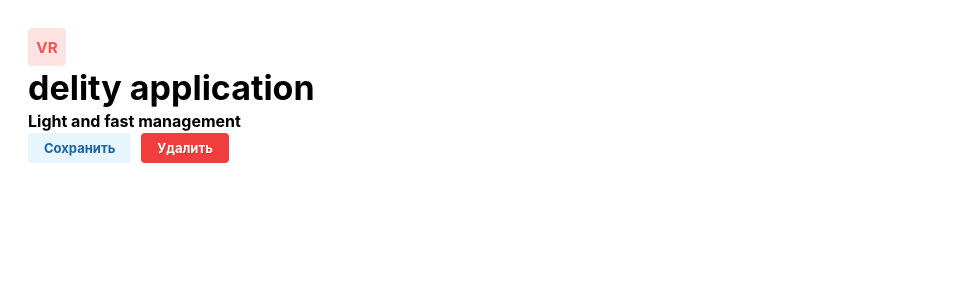
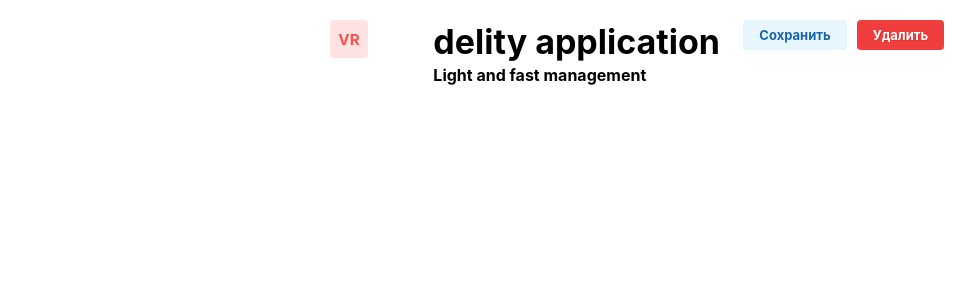
Before and after one commit to PyMba86/delity, a React (Create React App) app in the folder web/: page / in a window 1280 px wide. Shown: the top 300 px of the page, without its empty margins (0-979 px from the left). Built offline with nearby package versions, Linux system fonts and the light colour scheme.

Commit message:
jss global plugin

```diff
--- a/web/package.json
+++ b/web/package.json
@@ -11,6 +11,7 @@
     "@types/react": "^17.0.8",
     "@types/react-dom": "^17.0.5",
     "clsx": "^1.1.1",
+    "jss-plugin-global": "^10.6.0",
     "react": "^17.0.2",
     "react-dom": "^17.0.2",
     "react-jss": "^10.6.0",
--- a/web/src/App.tsx
+++ b/web/src/App.tsx
@@ -4,6 +4,34 @@ import {Button} from "./components/Button";
 import {Avatar} from "./components/Avatar";
 import {Text} from "./components/Text";
 import {Title} from "./components/Title";
+import {Col, Grid} from "./components/Grid";
+import {JssProvider, SheetsRegistry} from "react-jss";
+import jss from 'jss';
+import globalPlugin from 'jss-plugin-global';
+
+
+const setupJss = () => {
+
+    jss.use(globalPlugin());
+
+    const sheetsRegistry = new SheetsRegistry();
+
+    const globalStyleSheet = jss.createStyleSheet(
+        {
+            '@global': {
+                body: {
+                    margin: 0
+                }
+            }
+        }
+    ).attach();
+
+    sheetsRegistry.add(globalStyleSheet);
+
+    return sheetsRegistry;
+}
+
+const sheets = setupJss();
 
 function App() {
 
@@ -12,17 +40,25 @@ function App() {
 
     const theme = useTheme(colorScheme, true);
 
+
     return (
+        <JssProvider registry={sheets}>
             <ThemeProvider theme={theme}>
                 <div style={{
                     backgroundColor:
                         theme.colorScheme === "dark" ? theme.colors.dark[7] : theme.white,
                     minHeight: "100vh",
-                padding: theme.spacing.lg
                 }}>
+                    <Grid gutter={0} justify={'center'} style={{padding: theme.spacing.lg}}>
+                        <Col span={1}>
                             <Avatar color="red">VR</Avatar>
+
+                        </Col>
+                        <Col span={3}>
                             <Title order={1}>delity application</Title>
                             <Text weight={700}>Light and fast management</Text>
+                        </Col>
+                        <Col span={2}>
                             <Button variant={'light'} style={{marginRight: 10}}
                                     onClick={() => setColorScheme('dark')}>
                                 Сохранить
@@ -31,8 +67,11 @@ function App() {
                                     onClick={() => setColorScheme('light')}>
                                 Удалить
                             </Button>
+                        </Col>
+                    </Grid>
                 </div>
             </ThemeProvider>
+        </JssProvider>
     );
 }
 
--- a/web/src/components/Grid/Col.tsx
+++ b/web/src/components/Grid/Col.tsx
@@ -0,0 +1,54 @@
+import {CommonProps, DelityNumberSize, useTheme} from "../../theme";
+import React from "react";
+import {getSizeValue} from "../../utils/theme/getSizeValue";
+
+export function isValidSpan(span: number) {
+    return span > 0 && span % 1 === 0;
+}
+
+export interface ColProps extends CommonProps, React.ComponentPropsWithoutRef<'div'> {
+    span: number;
+    columns?: number;
+    offset?: number;
+    gutter?: DelityNumberSize;
+    grow?: boolean;
+}
+
+export function Col(
+    {
+        colorScheme,
+        children,
+        span,
+        gutter = 'md',
+        offset = 0,
+        grow,
+        style,
+        columns = 12,
+        ...props
+    }: ColProps) {
+
+    const theme = useTheme(colorScheme);
+
+    const spacing = getSizeValue({size: gutter, sizes: theme.spacing});
+
+    if (!isValidSpan(span) || span > columns) {
+        return null;
+    }
+
+    const styles: React.CSSProperties = {
+        ...style,
+        boxSizing: 'border-box',
+        flex: `${grow ? '1' : '0'} 0 calc(${100 / (columns / span)}% - ${spacing}px)`,
+        margin: spacing / 2
+    };
+
+    if (isValidSpan(offset)) {
+        styles.marginLeft = `calc(${100 / (columns / offset)}% + ${spacing / 2}px)`;
+    }
+
+    return (
+        <div style={styles} {...props}>
+            {children}
+        </div>
+    )
+}
--- a/web/src/utils/theme/getSizeValue.ts
+++ b/web/src/utils/theme/getSizeValue.ts
@@ -5,12 +5,12 @@ export function getSizeValue(
         defaultSize
     }: {
         size: string | number;
-        sizes: Record<string, string | number>;
+        sizes: Record<string, number>;
         defaultSize?: string
-    }) {
+    }): number {
     if (typeof size === 'number') {
         return size;
     }
 
-    return sizes[size] || size || (defaultSize && sizes[defaultSize]) || 0;
+    return sizes[size] || (defaultSize && sizes[defaultSize]) || 0;
 }
```
Also changed, not shown: 1 other file (tests, documents, lock files or other folders). Lines whose indentation alone changed are shown as unchanged.
